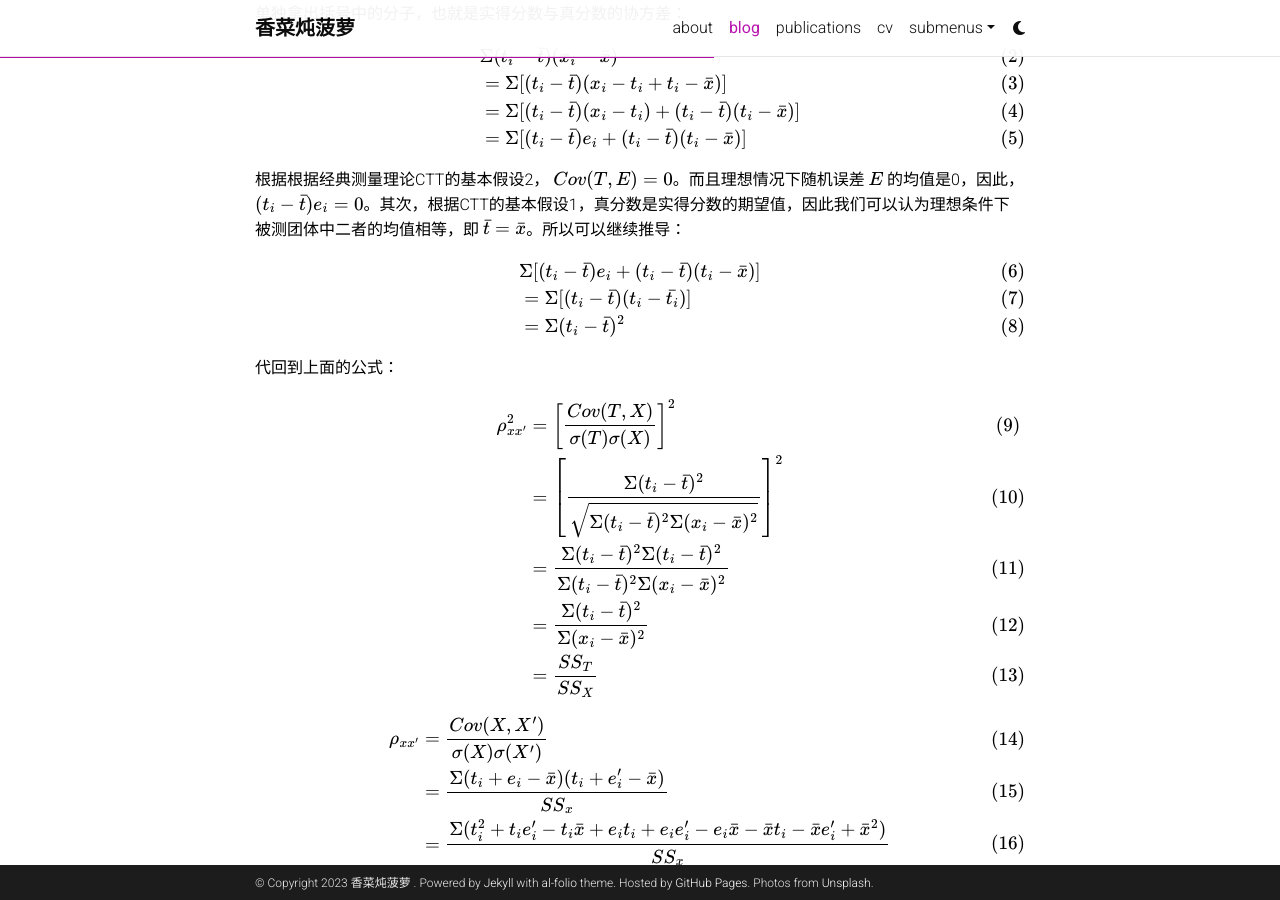
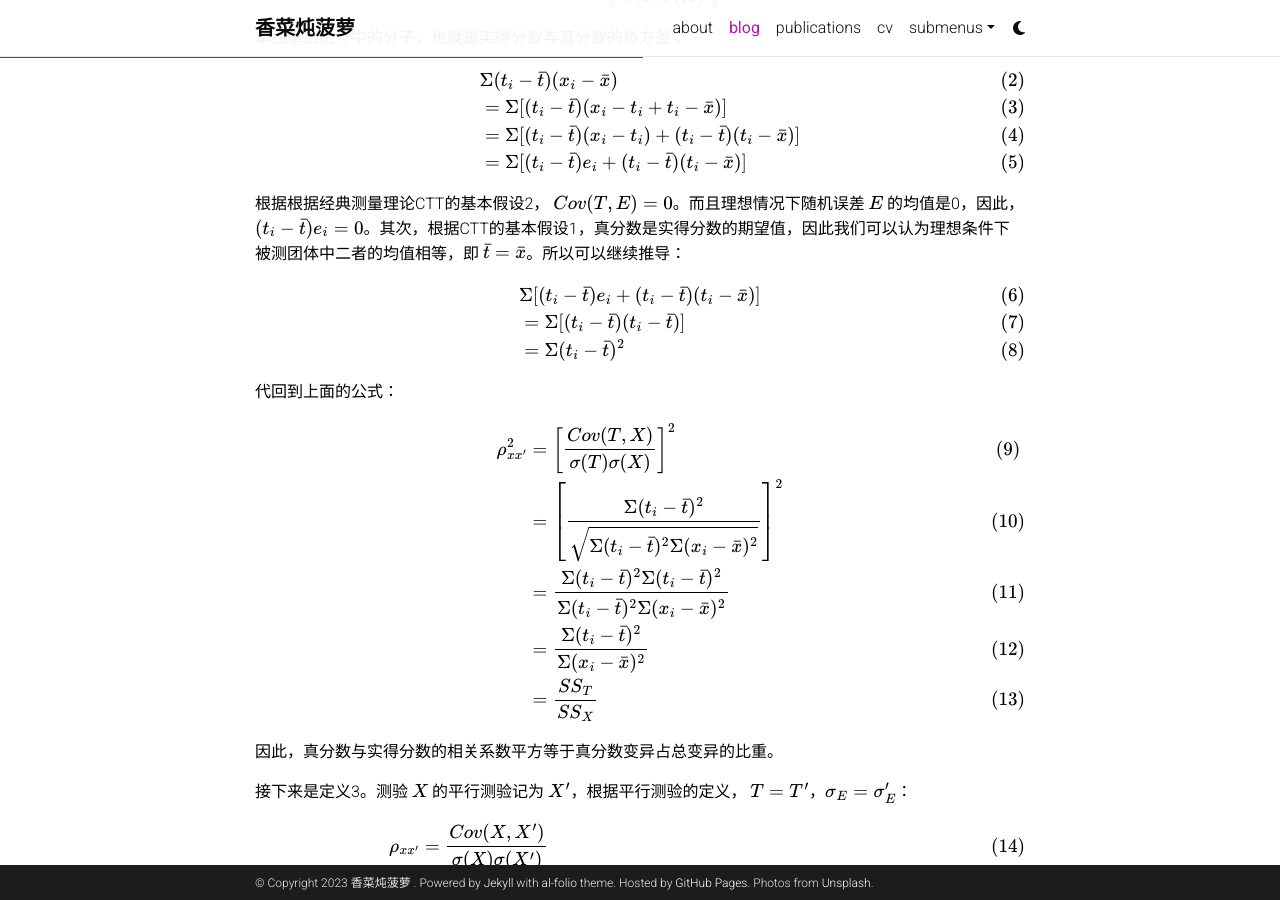
Before and after one commit to pineapple-3456/pineapple-3456.github.io, a Jekyll site: the page built from _posts/2023-10-20-信度的三个定义以及用信度进行假设检验.md, in a window 1280 px wide and 900 px high, scrolled down 541 px. Built offline with Jekyll 4.4.1, drawn with Linux system fonts in a browser that asks for light colours; comment, search, counter and statistics services are not loaded; a style sheet for code colours, icons or effects is not loaded.

Commit message:
Update 2023-10-20-信度的三个定义以及用信度进行假设检验.md

```diff
--- a/_posts/2023-10-20-信度的三个定义以及用信度进行假设检验.md
+++ b/_posts/2023-10-20-信度的三个定义以及用信度进行假设检验.md
@@ -7,7 +7,7 @@
 categories:
 ---
 
-先定义符号：信度 $$r$$，相关系数 $$\rho$$，离差平方和这里按我自己的习惯写作 $$SS$$。
+先定义符号：信度 $$r$$，相关系数 $$\rho$$，实得分数 $$X$$，真分数 $$T$$，随机误差$$E$$，离差平方和这里按我自己的习惯写作 $$SS$$。
 
 戴海崎版本心理与教育测量提供了三种信度的定义：
 
@@ -39,7 +39,7 @@
 $$
 \begin{align}
 & \Sigma[(t_i-\bar{t})e_i+(t_i-\bar{t})(t_i-\bar{x})] \\
-& = \Sigma[(t_i-\bar{t})(t_i-\bar{t_i})]\\
+& = \Sigma[(t_i-\bar{t})(t_i-\bar{t})]\\
 & = \Sigma(t_i-\bar{t})^2 \\
 \end{align}
 $$
@@ -56,7 +56,9 @@
 \end{align}
 $$
 
+因此，真分数与实得分数的相关系数平方等于真分数变异占总变异的比重。
 
+接下来是定义3。测验 $$X$$ 的平行测验记为 $$X'$$，根据平行测验的定义， $$T=T'$$，$$\sigma_E=\sigma_E'$$：
 
 $$
 \begin{align}
```
